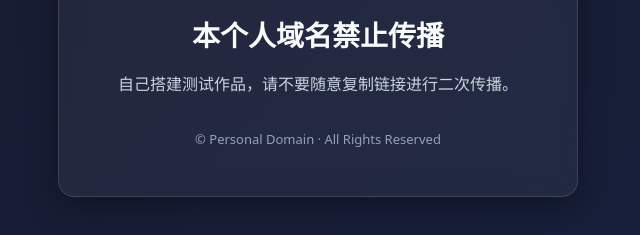
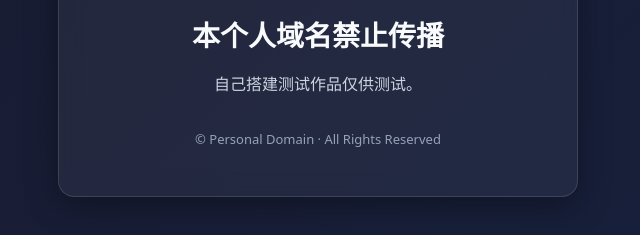
Before and after one commit to luofengyang/luofengyang.github.io, a plain HTML site: page index.html in a window 1280 px wide. Shown: the part 375-610 px from the top of the page, without its empty margins (322-962 px from the left). Drawn offline with Linux system fonts and the light colour scheme.

Commit message:
Update index.html

```diff
--- a/index.html
+++ b/index.html
@@ -69,7 +69,7 @@
         <h1>本个人域名禁止传播</h1>
         <p class="desc">
 
-                自己搭建测试作品，请不要随意复制链接进行二次传播。
+                自己搭建测试作品仅供测试。
         </p>
 
         <div class="footer-text">© Personal Domain · All Rights Reserved</div>
```
